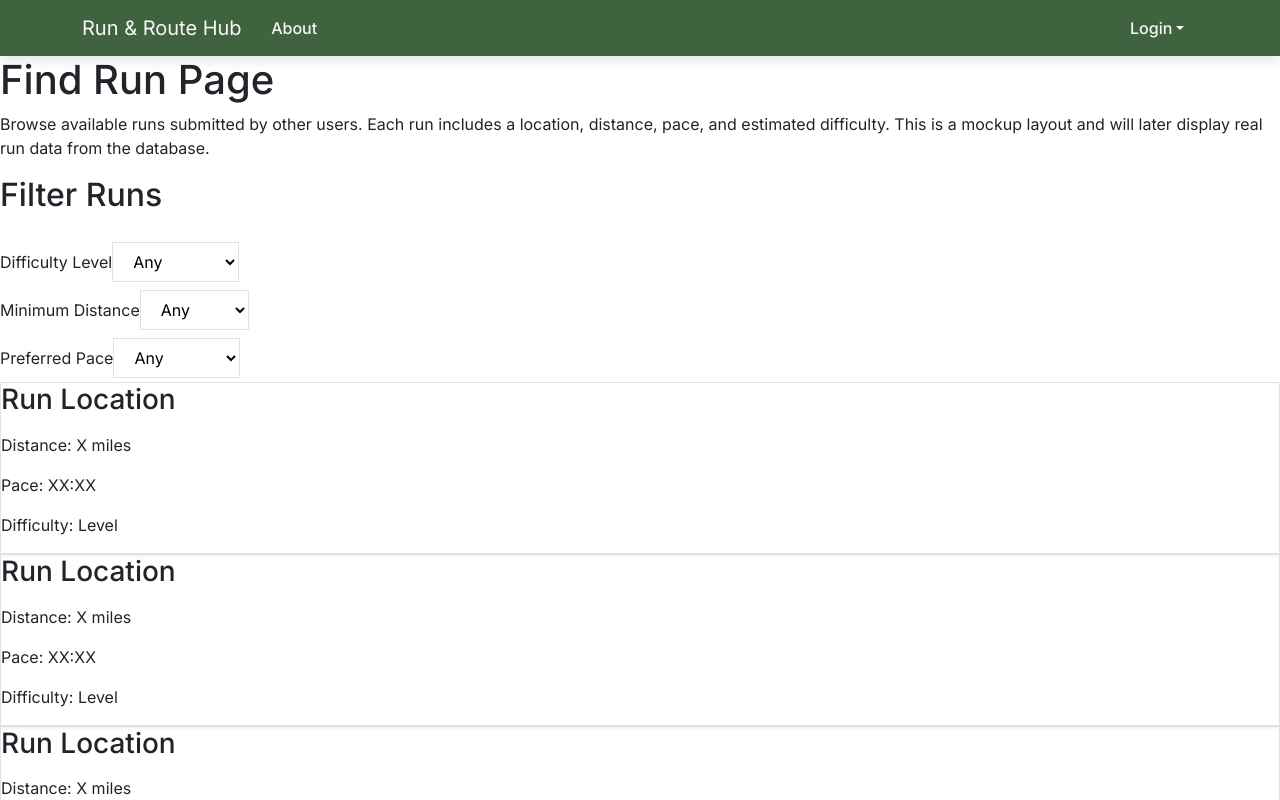
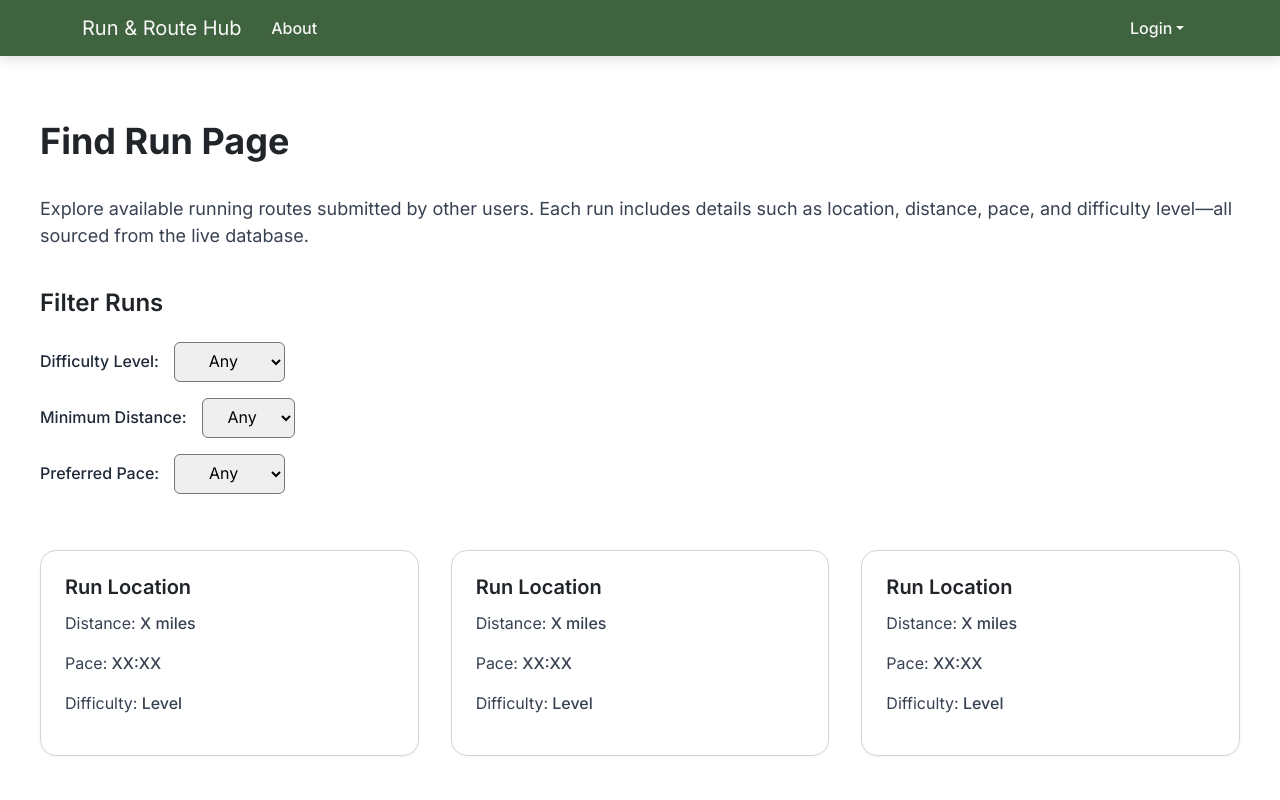
Before and after one commit to run-and-route-hub/Run-and-Route-Hub, a Next.js app: page /find-run in a window 1280 px wide. Shown: the top 800 px of the page. Built offline with nearby package versions, Linux system fonts and the light colour scheme; no server answers.

Commit message:
format redone

```diff
--- a/src/app/find-run/page.tsx
+++ b/src/app/find-run/page.tsx
@@ -1,53 +1,57 @@
 export default function FindRunMockupPage() {
   return (
-    <div className="max-w-6xl mx-auto px-6 py-10">
+    <main>
+      <div style={{ maxWidth: '96rem', margin: '0 auto', padding: '2.5rem 1.5rem' }}>
         {/* Page Title */}
-      <h1 className="text-4xl font-bold mb-8">Find Run Page</h1>
+        <h1 style={{ fontSize: '2.25rem', fontWeight: 'bold', marginBottom: '2rem' }}>Find Run Page</h1>
 
         {/* Explanation Section */}
-      <div className="mb-10">
-        <p className="text-lg text-gray-700">
-          Browse available runs submitted by other users. Each run includes a
-          location, distance, pace, and estimated difficulty. This is a mockup
-          layout and will later display real run data from the database.
+        <div style={{ marginBottom: '2.5rem' }}>
+          <p style={{ fontSize: '1.125rem', color: '#374151' }}>
+            Explore available running routes submitted by other users.
+            Each run includes details such as location, distance, pace,
+            and difficulty level—all sourced from the live database.
           </p>
         </div>
 
         {/* Filter Section */}
-      <div className="mb-14">
-        <h2 className="text-2xl font-semibold mb-4">Filter Runs</h2>
-
-        <div className="grid grid-cols-1 sm:grid-cols-2 md:grid-cols-3 gap-6">
+        <div style={{ marginBottom: '3.5rem' }}>
+          <h2 style={{ fontSize: '1.5rem', fontWeight: '600', marginBottom: '1.5rem' }}>Filter Runs</h2>
 
           {/* Difficulty */}
-          <div>
-            <label
-              htmlFor="difficulty"
-              className="block text-gray-800 font-medium mb-1"
-            >
-              Difficulty Level
+          <div style={{ marginBottom: '16px' }}>
+            <label htmlFor="difficulty" style={{ fontWeight: '500', color: '#1f2937' }}>
+              Difficulty Level:
+            </label>
             <select
               id="difficulty"
-                className="border border-gray-400 rounded-md px-3 py-2 w-full bg-white mt-1"
+              style={{
+                marginLeft: '15px',
+                padding: '8px',
+                borderRadius: '6px',
+                textAlign: 'center',
+              }}
             >
               <option>Any</option>
               <option>Easy</option>
               <option>Moderate</option>
               <option>Hard</option>
             </select>
-            </label>
           </div>
 
           {/* Minimum Distance */}
-          <div>
-            <label
-              htmlFor="minDistance"
-              className="block text-gray-800 font-medium mb-1"
-            >
-              Minimum Distance
+          <div style={{ marginBottom: '16px' }}>
+            <label htmlFor="minDistance" style={{ fontWeight: '500', color: '#1f2937' }}>
+              Minimum Distance:
+            </label>
             <select
               id="minDistance"
-                className="border border-gray-400 rounded-md px-3 py-2 w-full bg-white mt-1"
+              style={{
+                marginLeft: '15px',
+                padding: '8px',
+                borderRadius: '6px',
+                textAlign: 'center',
+              }}
             >
               <option>Any</option>
               <option>1 mile</option>
@@ -56,57 +60,73 @@ export default function FindRunMockupPage() {
               <option>4 miles</option>
               <option>5 miles</option>
             </select>
-            </label>
           </div>
 
-          {/* Pace */}
-          <div>
-            <label
-              htmlFor="pace"
-              className="block text-gray-800 font-medium mb-1"
-            >
-              Preferred Pace
+          {/* Preferred Pace */}
+          <div style={{ marginBottom: '16px' }}>
+            <label htmlFor="pace" style={{ fontWeight: '500', color: '#1f2937' }}>
+              Preferred Pace:
+            </label>
             <select
               id="pace"
-                className="border border-gray-400 rounded-md px-3 py-2 w-full bg-white mt-1"
+              style={{
+                marginLeft: '15px',
+                padding: '8px',
+                borderRadius: '6px',
+                textAlign: 'center',
+              }}
             >
               <option>Any</option>
               <option>Slow</option>
               <option>Moderate</option>
               <option>Fast</option>
             </select>
-            </label>
-          </div>
-
           </div>
         </div>
 
         {/* Run Cards */}
-      <div className="grid grid-cols-1 sm:grid-cols-2 md:grid-cols-3 gap-8">
+        <div
+          style={{
+            display: 'grid',
+            gridTemplateColumns: 'repeat(auto-fit, minmax(280px, 1fr))',
+            gap: '2rem',
+          }}
+        >
           {[1, 2, 3].map((_, idx) => (
             // eslint-disable-next-line react/no-array-index-key
             <div key={idx}>
-            <div className="border border-gray-300 p-6 rounded-xl shadow-sm hover:shadow-md transition">
-              <h3 className="text-xl font-semibold mb-3">Run Location</h3>
+              <div
+                style={{
+                  border: '1px solid #d1d5db',
+                  padding: '1.5rem',
+                  borderRadius: '1rem',
+                  boxShadow: '0 1px 3px rgba(0, 0, 0, 0.05)',
+                  transition: 'box-shadow 0.2s ease',
+                }}
+              >
+                <h3 style={{ fontSize: '1.25rem', fontWeight: '600', marginBottom: '0.75rem' }}>
+                  Run Location
+                </h3>
 
-              <p className="text-gray-700">
+                <p style={{ color: '#374151' }}>
                   Distance:
-                <span className="font-medium"> X miles </span>
+                  <span style={{ fontWeight: '500' }}> X miles </span>
                 </p>
 
-              <p className="text-gray-700">
+                <p style={{ color: '#374151' }}>
                   Pace:
-                <span className="font-medium"> XX:XX </span>
+                  <span style={{ fontWeight: '500' }}> XX:XX </span>
                 </p>
 
-              <p className="text-gray-700">
+                <p style={{ color: '#374151' }}>
                   Difficulty:
-                <span className="font-medium"> Level </span>
+                  <span style={{ fontWeight: '500' }}> Level </span>
                 </p>
               </div>
             </div>
           ))}
         </div>
       </div>
+    </main>
   );
 }
--- a/src/components/Navbar.tsx
+++ b/src/components/Navbar.tsx
@@ -44,8 +44,8 @@ const NavBar: React.FC = () => {
                   <Nav.Link
                     id="find-run-nav"
                     href="/find-run"
-                    key="find-run"
-                    active={pathName === '/find-run'}
+                    key="list"
+                    active={pathName === '/list'}
                   >
                     Find Run
                   </Nav.Link>,
```
Also changed, not shown: src/app/list/page.tsx (deleted, +0 -12 lines). Lines whose indentation alone changed are shown as unchanged.
